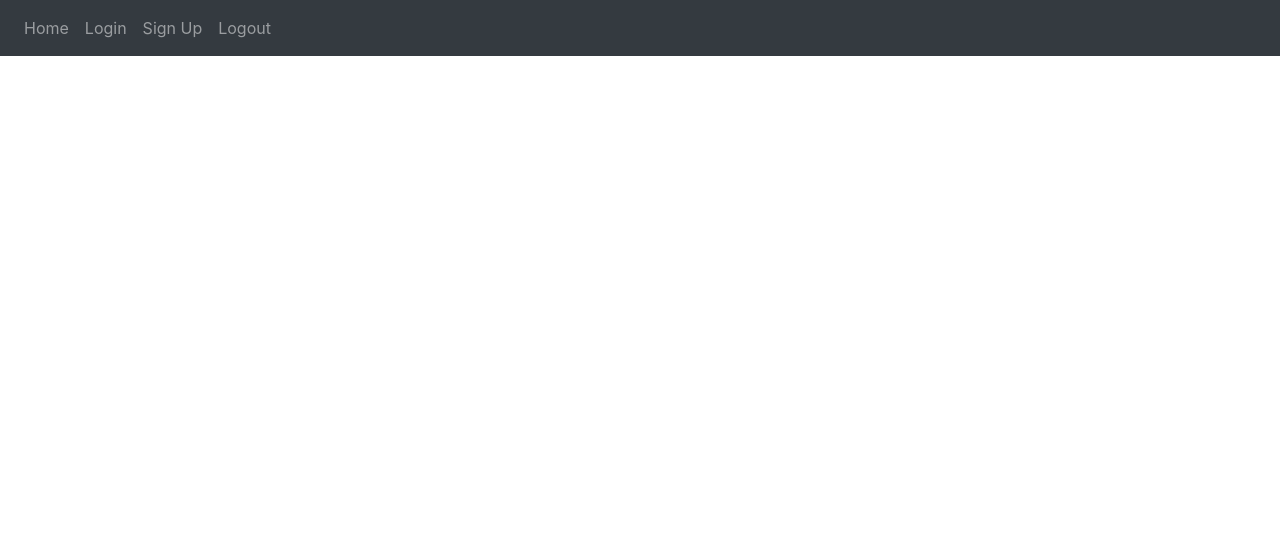
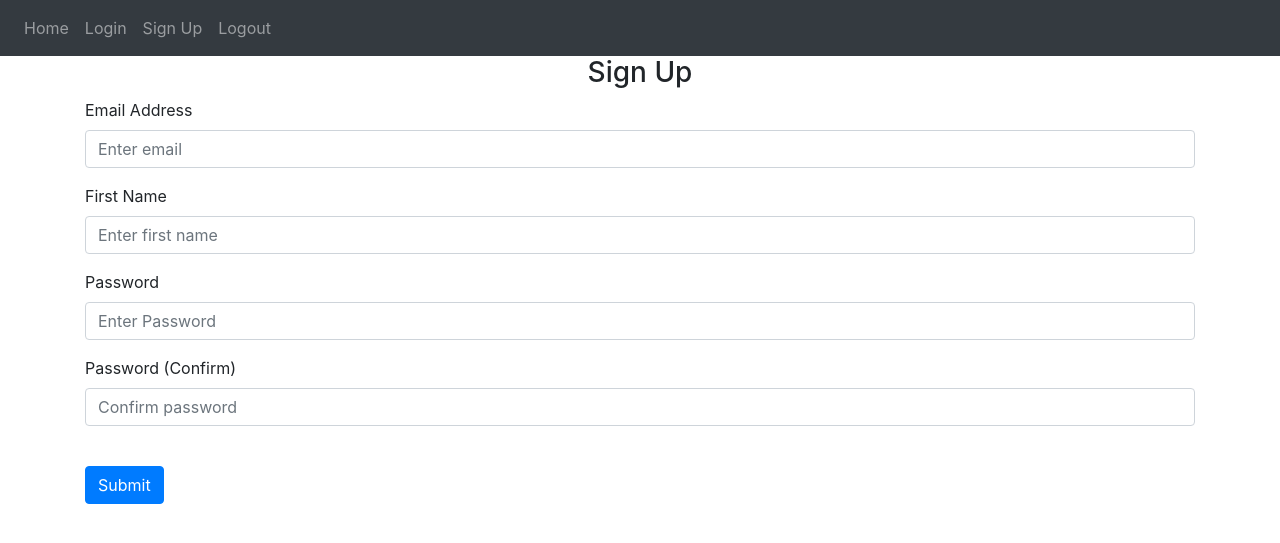
Before and after one commit to DjalalZt/Weight_Tracker, a Flask app: page /sign-up in a window 1280 px wide. Shown: the top 543 px of the page. Run offline with Flask 2, Linux system fonts and the light colour scheme; some libraries are stand-ins or nearby versions.

Commit message:
Sign Up and login pages created

```diff
--- a/app/auth.py
+++ b/app/auth.py
@@ -1,15 +1,34 @@
-from flask import Blueprint, render_template
+from flask import Blueprint, render_template, request, flash
 
 auth = Blueprint('auth', __name__)
 
-@auth.route('/login')
+@auth.route('/login', methods=['GET', 'POST'])
 def login():
-    return  render_template("login.html")
+    data = request.form
+    print(data)
+    return render_template("login.html")
 
 @auth.route('/logout')
 def logout():
     return  "<p>Logout</p>"
 
-@auth.route('/sign-up')
+@auth.route('/sign-up', methods=['GET', 'POST'])
 def sign_up():
-    return  render_template("sign_up.html")
+    if request.method == 'POST':
+        email = request.form.get('email')
+        firstName = request.form.get('firstName')
+        password1 = request.form.get('password1')
+        password2 = request.form.get('password2')
+
+        if len(email) < 4:
+            flash('Email must be greater than 3 characters.', category='error')
+        elif len(firstName) < 2:
+            flash('First name must be greater than 1 character.', category='error')
+        elif password1 != password2:
+            flash('Passwords don\'t match', category='error')
+        elif len(password1) < 7:
+            flash('Password must be at least 7 characters.', category='error')
+        else:
+            flash('Account created!', category='success')
+
+    return render_template("sign_up.html")
--- a/app/templates/base.html
+++ b/app/templates/base.html
@@ -29,10 +29,34 @@
             </div>
         </div>
     </nav>
+
+    {% with messages = get_flashed_messages(with_categories=true) %}
+      {%if messages%}
+        {% for category, message in messages %}
+          {% if category == 'error' %}
+            <div class="alert alert-danger alert-dismissable fade show" role="alert">
+              {{ message }}
+              <button type="button" class="close" data-dismiss="alert">
+                <span aria-hidden="true">&times;</span>
+              </button>
+            </div>
+          {% else %}
+            <div class="alert alert-success alert-dismissable fade show" role="alert">
+              {{ message }}
+              <button type="button" class="close" data-dismiss="alert">
+                <span aria-hidden="true">&times;</span>
+              </button>
+            </div>
+          {% endif %}
+        {% endfor %}
+      {% endif %}
+    {% endwith%}
+
     <div class="container">
         {% block content %}
         {% endblock %}
     </div>
+
     <script
       src="https://code.jquery.com/jquery-3.2.1.slim.min.js"
       integrity="sha384-KJ3o2DKtIkvYIK3UENzmM7KCkRr/rE9/Qpg6aAZGJwFDMVNA/GpGFF93hXpG5KkN"
--- a/app/templates/sign_up.html
+++ b/app/templates/sign_up.html
@@ -1,3 +1,27 @@
 {% extends "base.html" %}
 
 {% block title %}Sign Up{% endblock %}
+
+{% block content %}
+    <form method="POST">
+        <h3 align="center">Sign Up</h3>
+        <div class="form-group">
+            <label for="email">Email Address</label>
+            <input type="email" class="form-control" id="email" name="email" placeholder="Enter email">
+        </div>
+        <div class="form-group">
+            <label for="firstName">First Name</label>
+            <input type="text" class="form-control" id="firstName" name="firstName" placeholder="Enter first name">
+        </div>
+        <div class="form-group">
+            <label for="password1">Password</label>
+            <input type="password" class="form-control" id="password1" name="password1" placeholder="Enter Password">
+        </div>
+        <div class="form-group">
+            <label for="password2">Password (Confirm)</label>
+            <input type="password" class="form-control" id="password2" name="password2" placeholder="Confirm password">
+        </div>
+        <br>
+        <button type="submit" class="btn btn-primary">Submit</button>
+    </form>
+{% endblock %}
```
Also changed, not shown: app/templates/login.html (+16 -0 lines).
